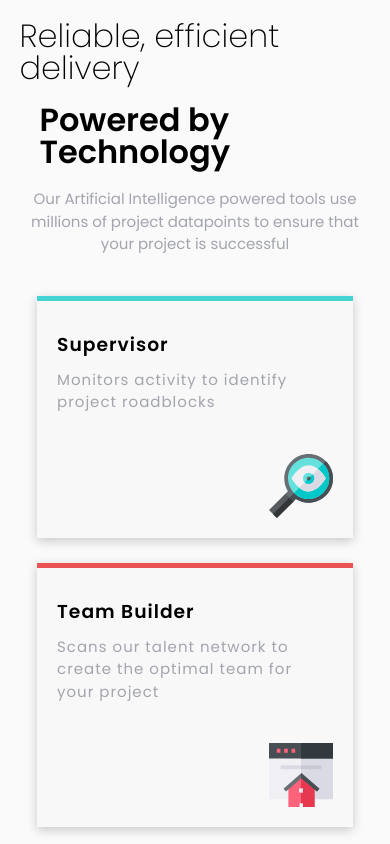
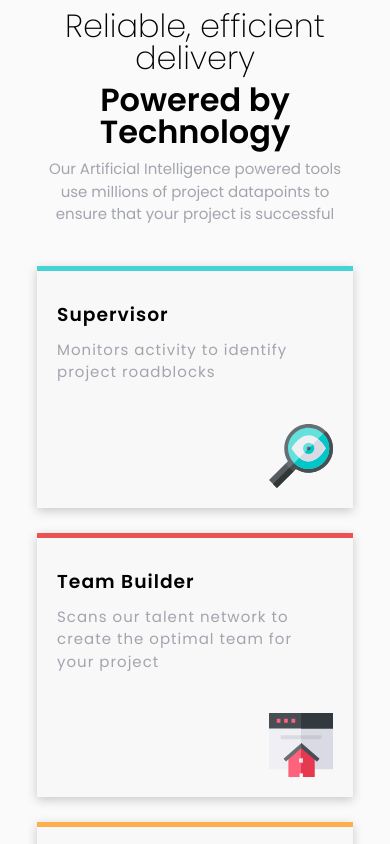
Before and after one commit to NiceGent/fourcards, a plain HTML site: page index.html in a window 390 px wide. Shown: the top 844 px of the page. Drawn offline with Linux system fonts and the light colour scheme.

Commit message:
Add files via upload

```diff
--- a/index.css
+++ b/index.css
@@ -8,7 +8,6 @@
 body {
     margin: 0;
     background-color: hsl(0, 0%, 98%);
-    height: 100vh;
 }
 
 img {
@@ -76,6 +75,7 @@ main {
     justify-content: space-around;
     align-items: center;
     padding: 40px 0;
+    height: 80vh;
 }
 
 section {
@@ -151,6 +151,19 @@ span {
 
 @media (max-width: 500px) {
 
+    * {
+        box-sizing: border-box;
+    }
+
+    body {
+        max-width: 500px;
+        max-height: 100vh;
+    }
+
+    .container {
+        max-width: 90%;
+    }
+
     span {
         display: inline;
     }
@@ -161,6 +174,7 @@ span {
 
     header {
         margin-bottom: 30px;
+        max-width: 90%;
     }
 
     main  {
@@ -169,9 +183,6 @@ span {
         padding: 0;
     }
 
-    .container {
-        max-width: 90%;
-    }
 
     section {
         max-width: 100%;
@@ -181,7 +192,12 @@ span {
         margin-bottom: 25px;
     }
 
-
+    header h1,
+    header h2 {
+        padding: 0 0 10px;
+        margin: 0 auto;
+        text-align: center;
+    }
 }
 
 
```
